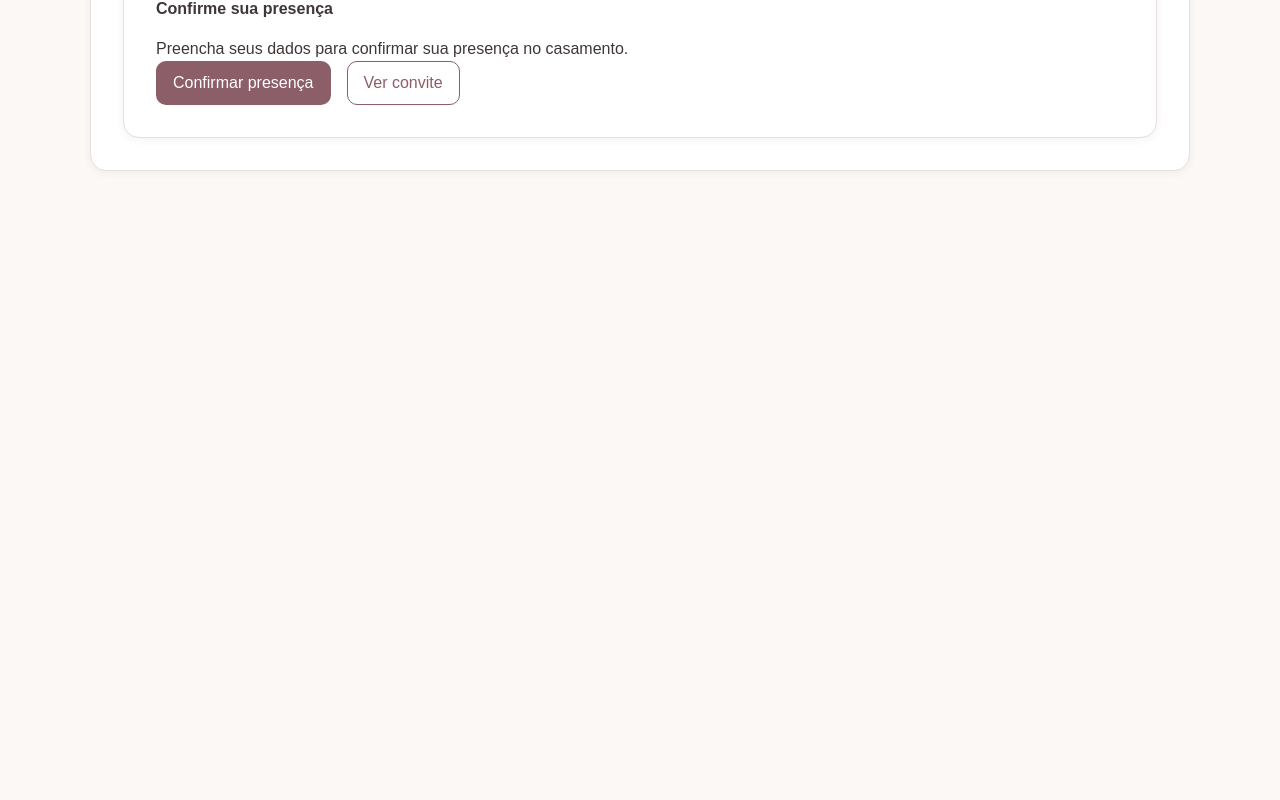
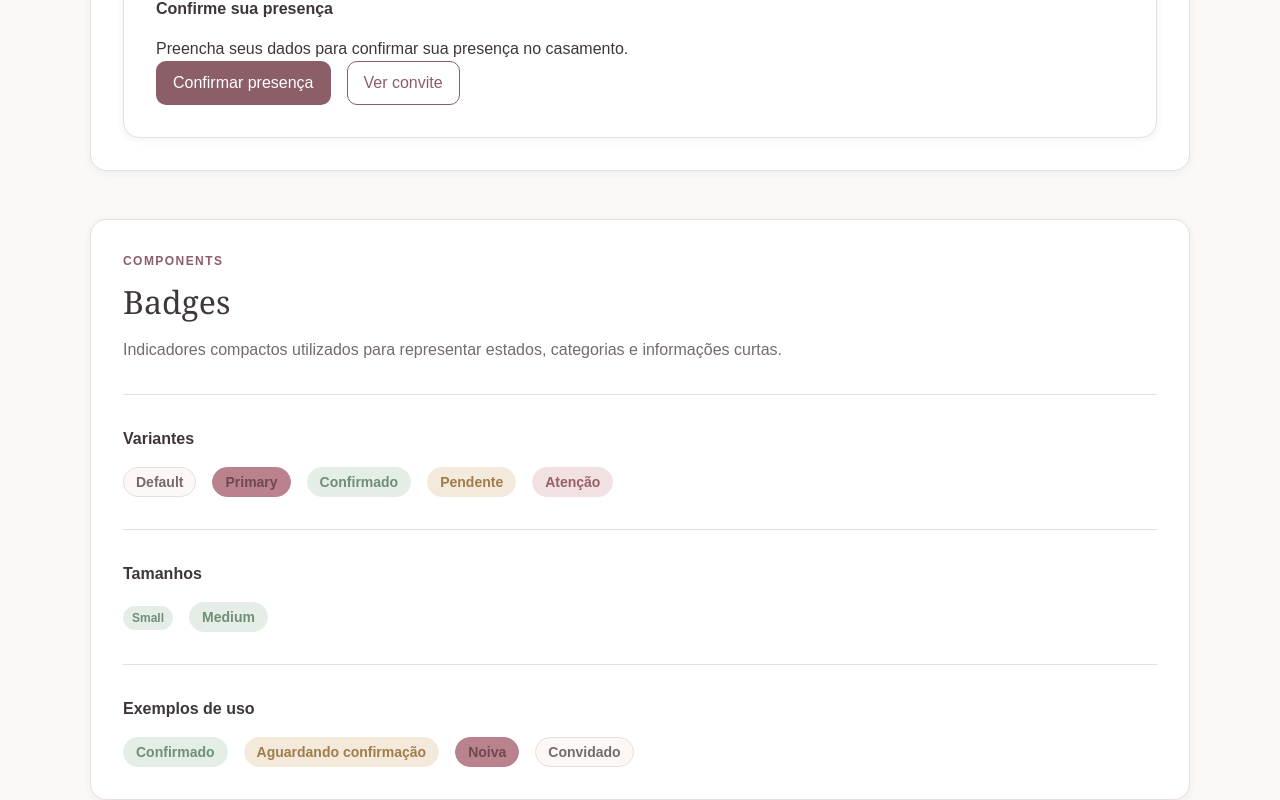
Before and after one commit to hailtonreis/reis-wedding, an Angular app: page /design-system in a window 1280 px wide. Shown: the part 4758-5558 px from the top of the page. Before the commit the page ends 4977 px from the top, so only its background shows below. Built offline with nearby package versions, Linux system fonts and the light colour scheme.

Commit message:
feat: add badge component

```diff
--- a/src/app/features/design-system/design-system.html
+++ b/src/app/features/design-system/design-system.html
@@ -563,3 +563,123 @@
   </section>
 
 </div>
+
+<!-- ========================================
+     BADGES
+     ======================================== -->
+
+<section class="ds-section">
+
+  <div class="ds-section-header">
+
+    <p class="ds-eyebrow">
+      COMPONENTS
+    </p>
+
+    <h2>
+      Badges
+    </h2>
+
+    <p>
+      Indicadores compactos utilizados para representar
+      estados, categorias e informações curtas.
+    </p>
+
+  </div>
+
+
+  <!-- Variantes -->
+
+  <div class="ds-group">
+
+    <h3>
+      Variantes
+    </h3>
+
+    <div class="ds-row">
+
+      <app-badge variant="default">
+        Default
+      </app-badge>
+
+      <app-badge variant="primary">
+        Primary
+      </app-badge>
+
+      <app-badge variant="success">
+        Confirmado
+      </app-badge>
+
+      <app-badge variant="warning">
+        Pendente
+      </app-badge>
+
+      <app-badge variant="danger">
+        Atenção
+      </app-badge>
+
+    </div>
+
+  </div>
+
+
+  <!-- Tamanhos -->
+
+  <div class="ds-group">
+
+    <h3>
+      Tamanhos
+    </h3>
+
+    <div class="ds-row">
+
+      <app-badge
+        variant="success"
+        size="sm"
+      >
+        Small
+      </app-badge>
+
+      <app-badge
+        variant="success"
+        size="md"
+      >
+        Medium
+      </app-badge>
+
+    </div>
+
+  </div>
+
+
+  <!-- Uso real -->
+
+  <div class="ds-group">
+
+    <h3>
+      Exemplos de uso
+    </h3>
+
+    <div class="ds-row">
+
+      <app-badge variant="success">
+        Confirmado
+      </app-badge>
+
+      <app-badge variant="warning">
+        Aguardando confirmação
+      </app-badge>
+
+      <app-badge variant="primary">
+        Noiva
+      </app-badge>
+
+      <app-badge variant="default">
+        Convidado
+      </app-badge>
+
+    </div>
+
+  </div>
+
+</section>
--- /dev/null
+++ b/src/app/shared/components/badge/badge.css
@@ -0,0 +1,106 @@
+/* ========================================
+   REIS WEDDING — BADGE
+   Indicador visual compacto
+   ======================================== */
+
+
+/* ========================================
+   BADGE — BASE
+   Estrutura visual compartilhada
+   ======================================== */
+
+.rw-badge {
+  display: inline-flex;
+  align-items: center;
+  justify-content: center;
+
+  width: fit-content;
+
+  border: 1px solid transparent;
+  border-radius: var(--radius-full);
+
+  font-family: var(--font-body);
+  font-weight: var(--font-weight-semibold);
+  line-height: 1;
+
+  white-space: nowrap;
+}
+
+
+/* ========================================
+   BADGE — TAMANHOS
+   ======================================== */
+
+.rw-badge--sm {
+  min-height: 1.5rem;
+  padding: 0 var(--space-2);
+
+  font-size: var(--text-xs);
+}
+
+.rw-badge--md {
+  min-height: 1.875rem;
+  padding: 0 var(--space-3);
+
+  font-size: var(--text-sm);
+}
+
+
+/* ========================================
+   BADGE — DEFAULT
+   Estado neutro
+   ======================================== */
+
+.rw-badge--default {
+  background-color: var(--color-background);
+  border-color: var(--color-border);
+  color: var(--color-text-muted);
+}
+
+
+/* ========================================
+   BADGE — PRIMARY
+   Identidade principal da marca
+   ======================================== */
+
+.rw-badge--primary {
+  background-color: var(--color-primary-light);
+  border-color: var(--color-primary-light);
+  color: var(--color-primary-dark);
+}
+
+
+/* ========================================
+   BADGE — SUCCESS
+   Estado de confirmação
+   ======================================== */
+
+.rw-badge--success {
+  background-color: var(--color-success-light);
+  border-color: var(--color-success-light);
+  color: var(--color-success);
+}
+
+
+/* ========================================
+   BADGE — WARNING
+   Estado de atenção
+   ======================================== */
+
+.rw-badge--warning {
+  background-color: var(--color-warning-light);
+  border-color: var(--color-warning-light);
+  color: var(--color-warning);
+}
+
+
+/* ========================================
+   BADGE — DANGER
+   Estado de erro ou ação crítica
+   ======================================== */
+
+.rw-badge--danger {
+  background-color: var(--color-danger-light);
+  border-color: var(--color-danger-light);
+  color: var(--color-danger);
+}
--- /dev/null
+++ b/src/app/shared/components/badge/badge.html
@@ -0,0 +1,12 @@
+<span
+  class="rw-badge"
+  [class.rw-badge--default]="variant === 'default'"
+  [class.rw-badge--primary]="variant === 'primary'"
+  [class.rw-badge--success]="variant === 'success'"
+  [class.rw-badge--warning]="variant === 'warning'"
+  [class.rw-badge--danger]="variant === 'danger'"
+  [class.rw-badge--sm]="size === 'sm'"
+  [class.rw-badge--md]="size === 'md'"
+>
+  <ng-content></ng-content>
+</span>
--- /dev/null
+++ b/src/app/shared/components/badge/badge.ts
@@ -0,0 +1,24 @@
+import { Component, Input } from '@angular/core';
+
+type BadgeVariant =
+  | 'default'
+  | 'primary'
+  | 'success'
+  | 'warning'
+  | 'danger';
+
+type BadgeSize = 'sm' | 'md';
+
+@Component({
+  selector: 'app-badge',
+  standalone: true,
+  templateUrl: './badge.html',
+  styleUrl: './badge.css'
+})
+export class BadgeComponent {
+
+  @Input() variant: BadgeVariant = 'default';
+
+  @Input() size: BadgeSize = 'md';
+
+}
```
Also changed, not shown: src/app/features/design-system/design-system.ts (+6 -3 lines), 1 other file (tests, documents, lock files or other folders).
